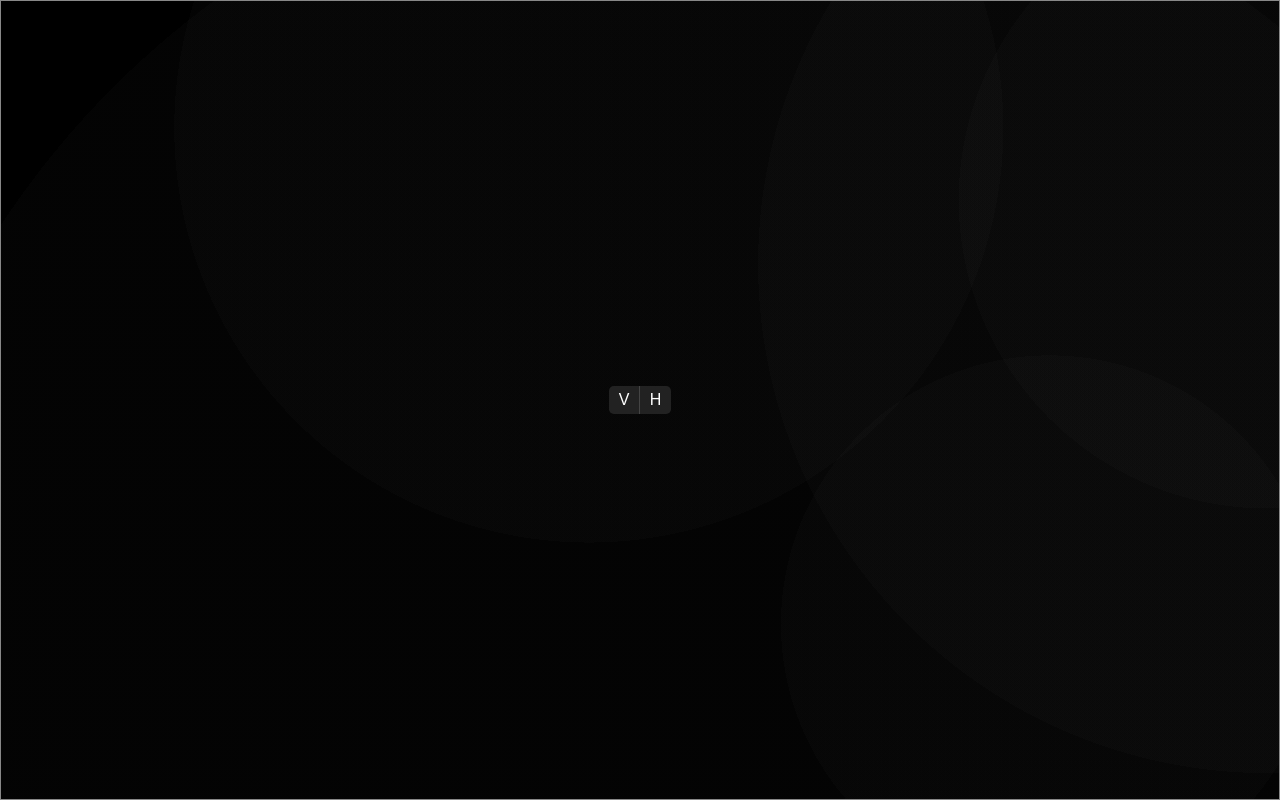
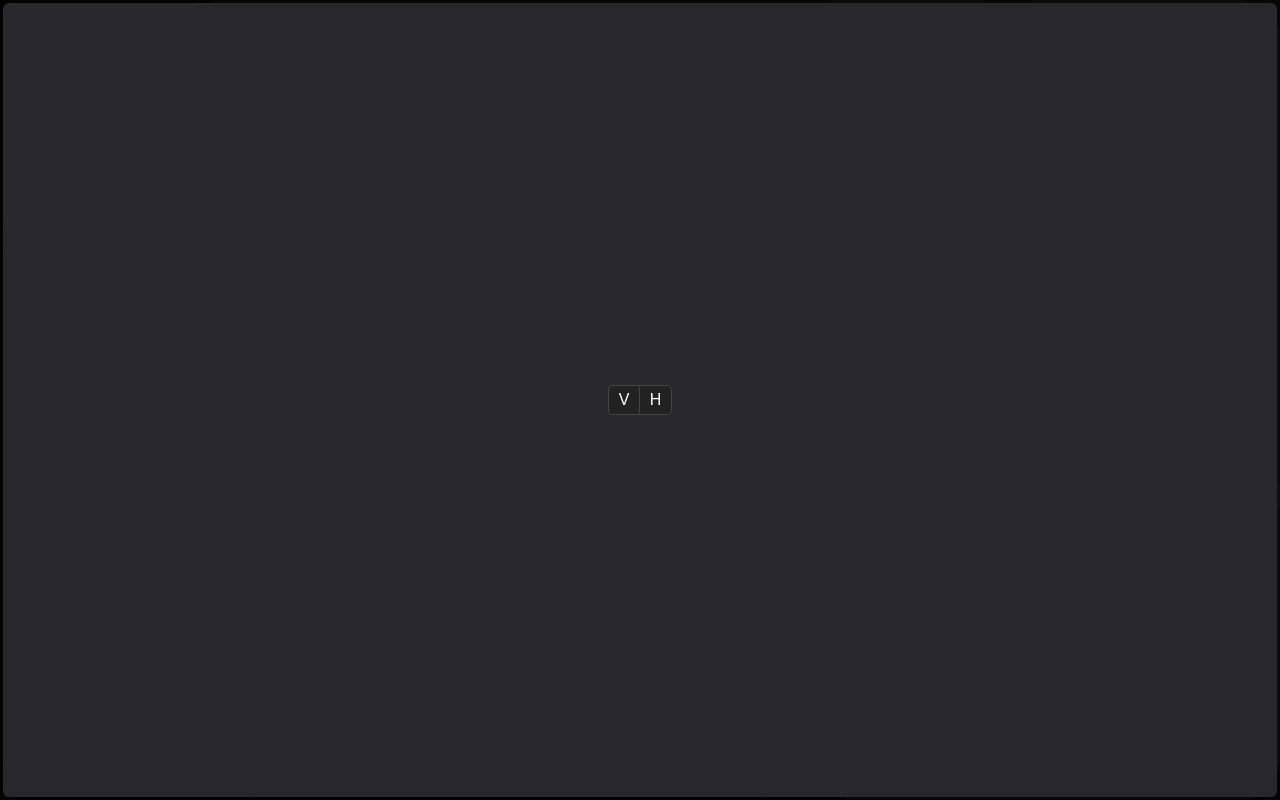
Before and after one commit to riazul01/reactor, a React (Vite) app: page /recursive-partitioning in a window 1280 px wide. Built offline with nearby package versions, Linux system fonts and the light colour scheme; a web font is replaced by a local one.

Commit message:
recursive partitioning project updated

```diff
--- a/src/components/screen/screen.css
+++ b/src/components/screen/screen.css
@@ -4,7 +4,8 @@
     justify-content: center;
     width: 100%;
     height: 100%;
-    border: 1px solid #888;
+    background: #28282c;
+    border-radius: 0.4rem;
 }
 
 .screen button {
@@ -15,11 +16,12 @@
     border: none;
     outline: none;
     background: #222;
+    border: 1px solid #444;
 }
 
 .screen button:nth-child(1) {
     border-radius: 0.3rem 0 0 0.3rem;
-    border-right: 1px solid #444;
+    border-right: none;
 }
 
 .screen button:nth-child(2) {
--- a/src/components/screens/screens.css
+++ b/src/components/screens/screens.css
@@ -4,4 +4,5 @@
     display: flex;
     align-items: center;
     justify-content: center;
+    gap: 0.2rem;
 }
--- a/src/pages/recursive-partitioning/recursive-partitioning.css
+++ b/src/pages/recursive-partitioning/recursive-partitioning.css
@@ -1,4 +1,5 @@
 .recursivePartition {
+    padding: 0.2rem;
     width: 100%;
     height: 100vh;
     display: flex;
```
Also changed, not shown: src/assets/images/recursive-partitioning_thumb.png.
